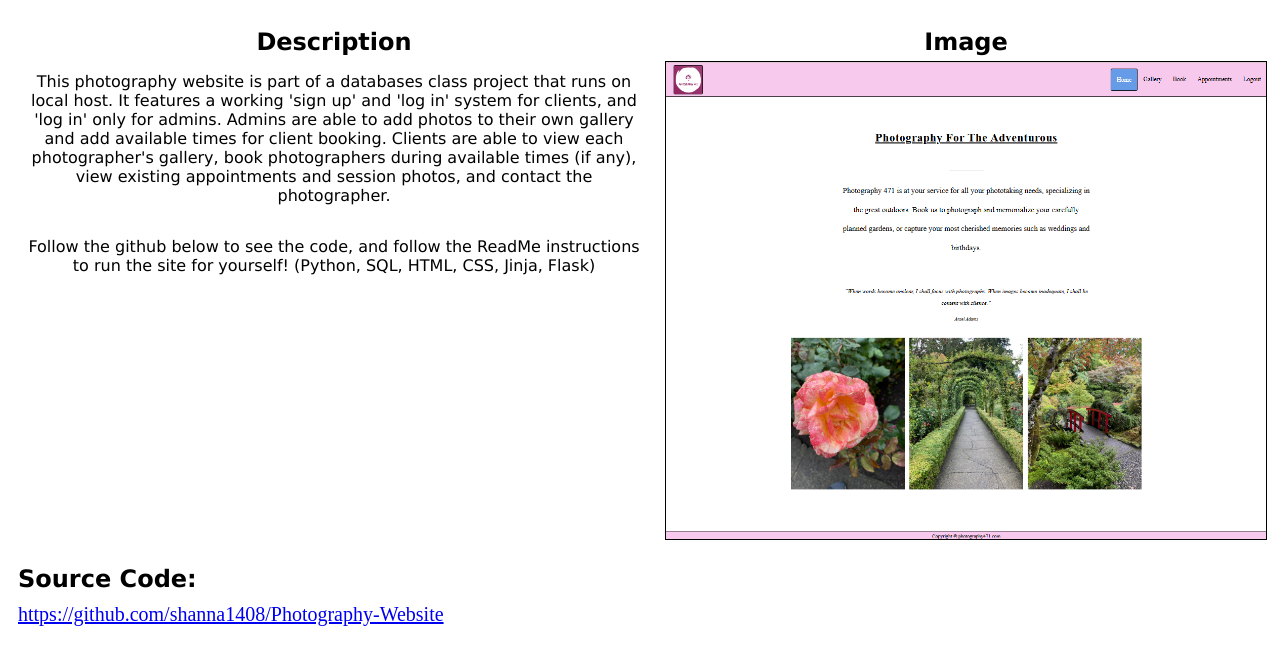
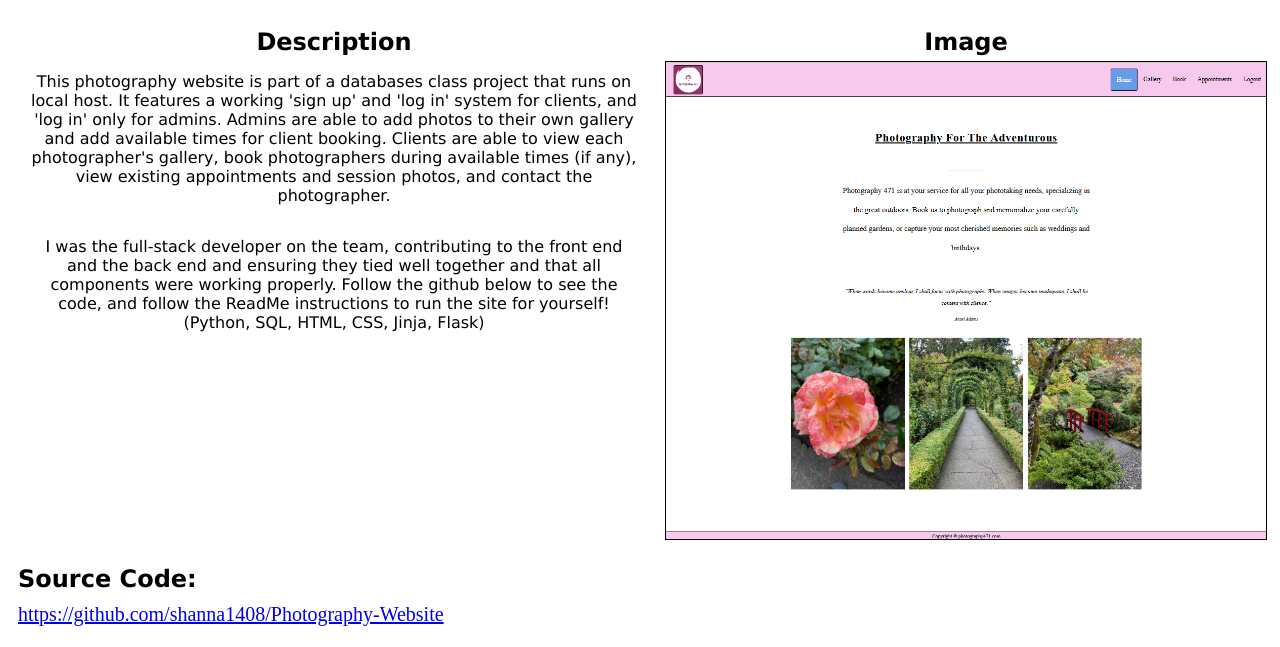
Before and after one commit to shanna1408/shanna1408.github.io, a website: page public_html/Photography471.html in a window 1280 px wide. Shown: the part 153-800 px from the top of the page. Drawn offline with Linux system fonts and the light colour scheme.

Commit message:
Added another project

```diff
--- a/public_html/Photography471.html
+++ b/public_html/Photography471.html
@@ -25,8 +25,9 @@
             view existing appointments and session photos, and contact the photographer.
         </p>
         <p>
-            Follow the github below to see the code, and follow the ReadMe instructions to
-            run the site for yourself!
+            I was the full-stack developer on the team, contributing to the front end and the back end and
+            ensuring they tied well together and that all components were working properly. Follow the github
+            below to see the code, and follow the ReadMe instructions to run the site for yourself!
             (Python, SQL, HTML, CSS, Jinja, Flask)
         </p>
     </div>
```
Also changed, not shown: public_html/assets/imgs/Website1.png (added).
